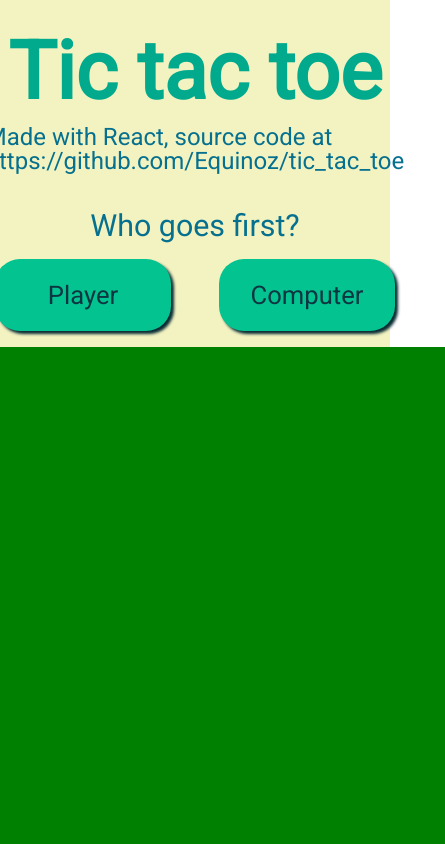
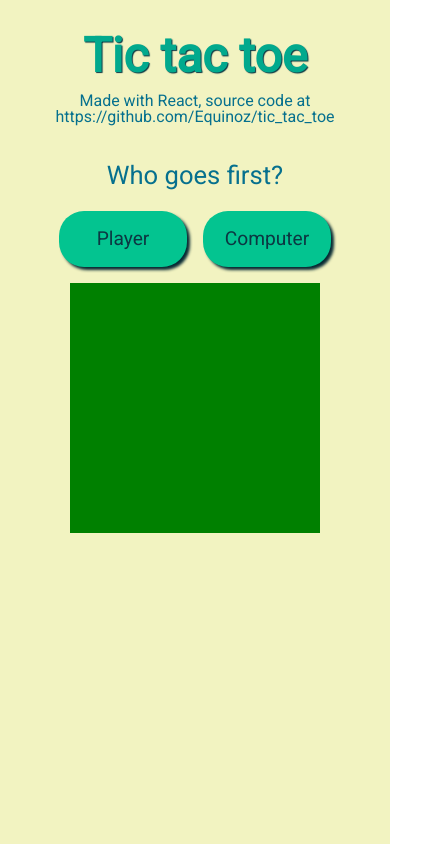
Before and after one commit to Equinoz/tic_tac_toe, a React (Create React App) app: page / in a window 390 px wide. Shown: the whole page, 445 px wide, since content can reach past the window. Built offline with nearby package versions, Linux system fonts and the light colour scheme.

Commit message:
Adding responsive

```diff
--- a/src/components/AgainButton/css.js
+++ b/src/components/AgainButton/css.js
@@ -2,7 +2,7 @@ import { createUseStyles } from "react-jss";
 
 const useStyles = createUseStyles({
 	againButton: {
-		margin: "1rem 0 2rem 0"
+		margin: "0 0 2rem 0"
 	}
 });
 
--- a/src/components/App/css.js
+++ b/src/components/App/css.js
@@ -3,11 +3,11 @@ import { createUseStyles } from "react-jss";
 const useStyles = createUseStyles({
 	app: {
 		backgroundColor: "#F2F3C1",
-		height: "100vh",
+		minHeight: "100vh",
 		display: "flex",
 		flexDirection: "column",
 		alignItems: "center"
-	},
+	}
 });
 
 export default useStyles;
--- a/src/components/Button/css.js
+++ b/src/components/Button/css.js
@@ -25,6 +25,14 @@ const useStyles = createUseStyles({
 		"&:active": {
 			boxShadow: "none"
 		}
+	},
+	"@media (max-width: 550px)": {
+		button: {
+			height: "3.5rem",
+			width: "8rem",
+			lineHeight: "3.5rem",
+			fontSize: "1.2rem"
+		}
 	}
 });
 
--- a/src/components/Game/css.js
+++ b/src/components/Game/css.js
@@ -4,7 +4,22 @@ const useStyles = createUseStyles({
 	game: {
 		backgroundColor: "green",
 		height: 500,
-		width: 500
+		width: 500,
+		marginBottom: "2rem"
+	},
+
+	"@media (max-width: 550px)": {
+		game: {
+			height: 350,
+			width: 350
+		}
+	},
+
+	"@media (max-width: 400px)": {
+		game: {
+			height: 250,
+			width: 250
+		}
 	}
 });
 
--- a/src/components/Header/css.js
+++ b/src/components/Header/css.js
@@ -11,11 +11,14 @@ const useStyles = createUseStyles({
 		marginBottom: "0.8rem",
 		fontSize: "5rem",
 		fontWeight: "bold",
-		color: "#01A98D"
+		color: "#01A98D",
+		textShadow: "1px 1px 1px #0c3742"
 	},
 	p: {
+		padding: "0 1.5rem 0 1.5rem",
 		fontSize: "1.5rem",
 		color: "#06708E",
+		textAlign: "center",
 
 		"& a": {
 			color: "#06708E",
@@ -25,6 +28,22 @@ const useStyles = createUseStyles({
 				fontStyle: "italic"
 			}
 		}
+	},
+
+	"@media (max-width: 600px)": {
+		h1: {
+			fontSize: "3rem"
+		},
+		p: {
+			fontSize: "1.2rem"
+		}
+	},
+
+	"@media (max-width: 400px)": {
+		p: {
+			padding: 0,
+			fontSize: "1rem"
+		}
 	}
 });
 
--- a/src/components/Message/css.js
+++ b/src/components/Message/css.js
@@ -2,10 +2,23 @@ import { createUseStyles } from "react-jss";
 
 const useStyles = createUseStyles({
 	message: {
-		margin: "1rem 0 1rem 0",
+		margin: "1rem 1rem 1rem 1rem",
 		fontSize: "3rem",
 		fontWeigth: "bold",
-		color: "#06708E"
+		color: "#06708E",
+		textAlign: "center"
+	},
+
+	"@media (max-width: 700px)": {
+		message: {
+			fontSize: "2rem"
+		}
+	},
+
+	"@media (max-width: 500px)": {
+		message: {
+			fontSize: "1.5rem"
+		}
 	}
 });
 
--- a/src/components/StartButtons/css.js
+++ b/src/components/StartButtons/css.js
@@ -18,6 +18,22 @@ const useStyles = createUseStyles({
 		width: "100%",
 		display: "flex",
 		justifyContent: "space-between"
+	},
+
+	"@media (max-width: 550px)": {
+		startButtons: {
+			height: "6.5rem",
+			width: "19rem",
+		},
+		h2: {
+			fontSize: "1.6rem",
+		}
+	},
+
+	"@media (max-width: 400px)": {
+		startButtons: {
+			width: "17rem",
+		}
 	}
 });
 
```
